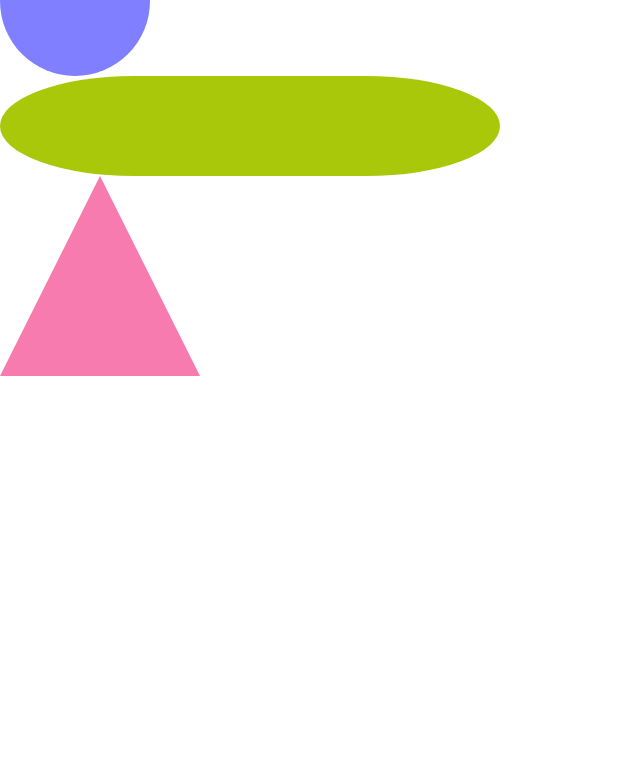
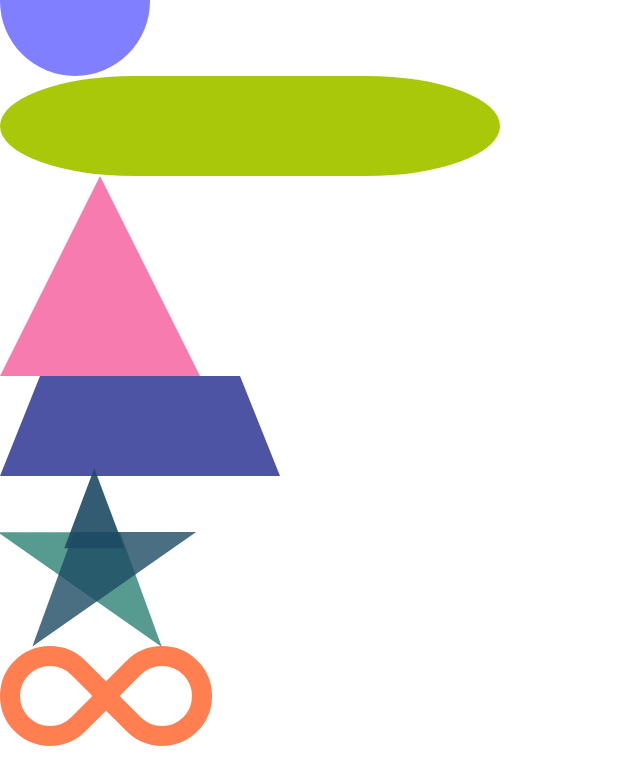
Before and after one commit to egome019/colorsCSS, a plain HTML site: page index.html in a window 1280 px wide. Shown: the part 355-1122 px from the top of the page, without its empty margins (0-640 px from the left). Before the commit the page ends 800 px from the top, so only its background shows below. Drawn offline with Linux system fonts and the light colour scheme.

Commit message:
all shapes are in place, need to work on rainbow and spacing

```diff
--- a/styles.css
+++ b/styles.css
@@ -39,8 +39,80 @@ h1{
     border-bottom: 200px solid rgba(244, 35, 123, .6);
 }
 
-.hsl{}
+.hsl{
+    border-bottom: 100px solid hsl(235, 36%, 47%);
+    border-left: 40px solid transparent;
+    border-right: 40px solid transparent;
+    height: 0;
+    width: 200px;
+}
 
-.hsla{}
+.hsla{
+    margin: 50px 0;
+    position: relative;
+    display: block;
+    color: hsla(120, 100%, 15%, .5);
+    width: 0;
+    height: 0;
+    border-right: 100px solid transparent;
+    border-bottom: 70px solid hsla(170, 75%, 25%, .7);
+    border-left: 100px solid transparent;
+    transform: rotate(35deg);
+}
 
-.cross-brows{}
+.hsla::before{
+    top: -45px;
+    left: -65px;
+    content: " ";
+    position: absolute;
+    display: block;
+    color: hsla(120, 75%, 25%, .9);
+    width: 0;
+    height: 0;
+    border-right: 30px solid transparent;
+    border-bottom: 80px solid hsla(200, 55%, 25%, .9);
+    border-left: 30px solid transparent;
+    transform: rotate(-35deg);
+}
+
+.hsla::after{
+    top: 3px;
+    left: -105px;
+    content: " ";
+    position: absolute;
+    display: block;
+    color: hsla(350, 25%, 100%, .8);
+    width: 0;
+    height: 0;
+    border-right: 100px solid transparent;
+    border-bottom: 70px solid hsla(200, 55%, 25%, .8);
+    border-left: 100px solid transparent;
+    transform: rotate(-70deg);
+}
+
+.cross-brows{
+    position: relative;
+    width: 212px;
+    height: 100px;
+    box-sizing: content-box;
+}
+
+.cross-brows::before, .cross-brows::after{
+    position: absolute;
+    width: 60px;
+    height: 60px;
+    box-sizing: content-box;
+    content: '';
+    top: 0;
+    left: 0;
+    border: 20px solid coral;
+    border-radius: 50px 50px 0 50px;
+    transform: rotate(-45deg);
+}
+
+.cross-brows::after{
+    left: auto;
+    right: 0;
+    border-radius: 50px 50px 50px 0;
+    transform: rotate(45deg);
+}
```
